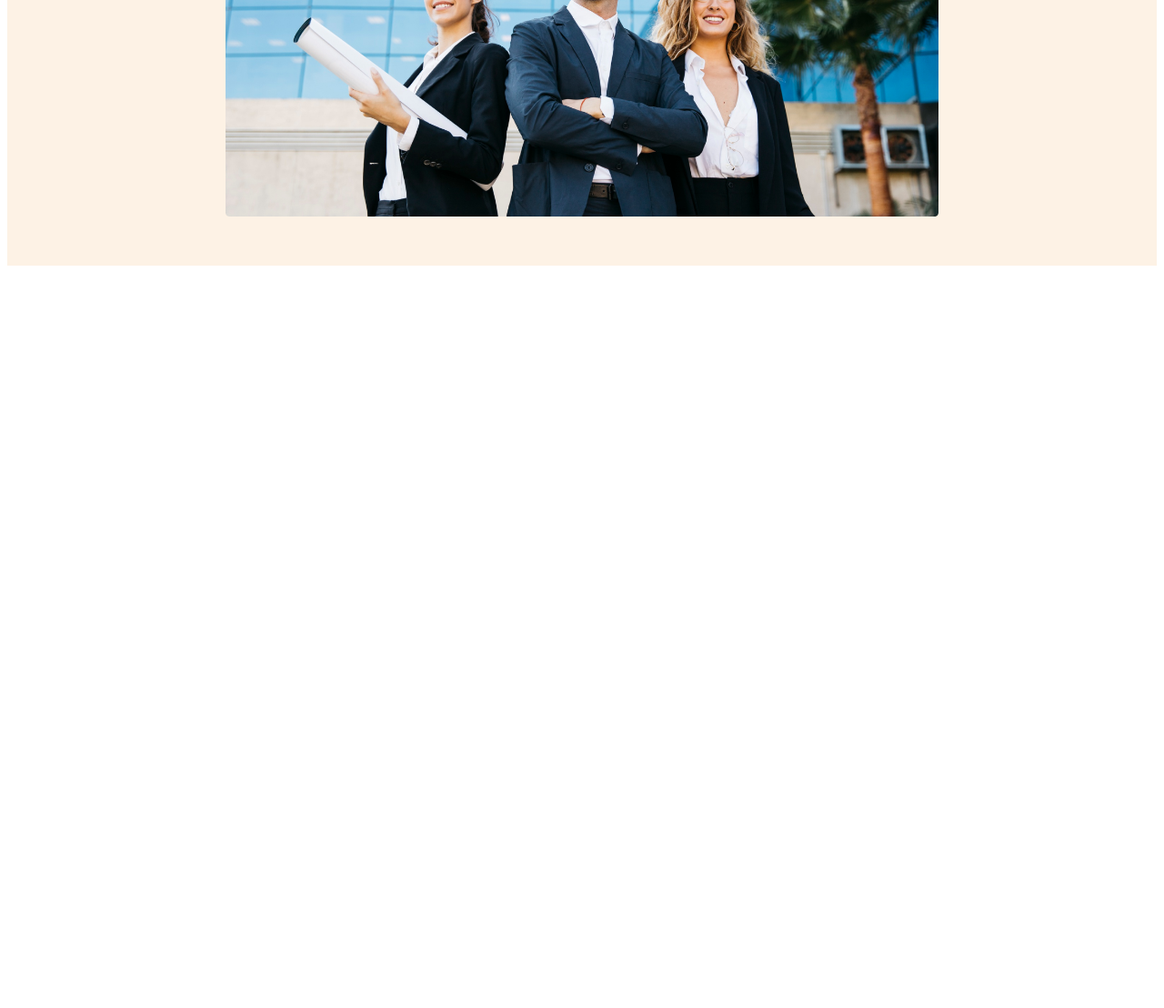
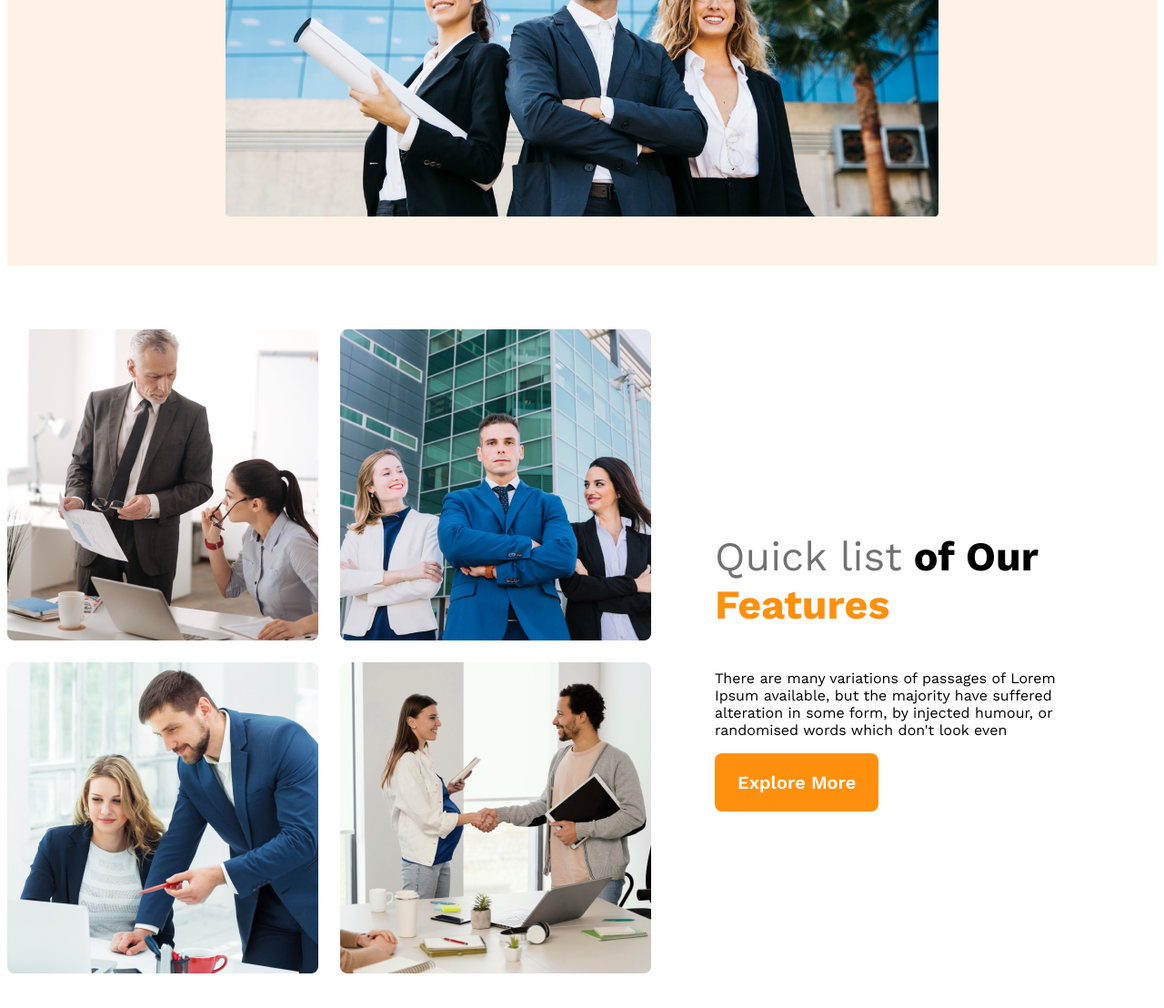
Before and after one commit to Shakilofficial/g3-architects, a plain HTML site: page index.html in a window 1280 px wide. Shown: the part 719-1827 px from the top of the page at 91% size. Before the commit the page ends 1019 px from the top, so only its background shows below. Drawn offline with nearby package versions, Linux system fonts and the light colour scheme.

Commit message:
added features sections

```diff
--- a/index.html
+++ b/index.html
@@ -36,7 +36,21 @@
         <img src="images/banner.png" alt="banner-image">
       </div>
     </header>
-    <main></main>
+    <main>
+      <section class="teams-container">
+        <div class="teams-img-container">
+          <img src="images/team1.png" alt="team-image-1">
+          <img src="images/team2.png" alt="team-image-2">
+          <img src="images/team3.png" alt="team-image-3">
+          <img src="images/team4.png" alt="team-image-4">
+        </div>
+        <div class="teams-content">
+          <h3 class="teams-title"> <span class="quick-list">Quick list</span> <span>of Our </span> <span class="text-features">Features</span> </h3>
+          <p class="teams-description">There are many variations of passages of Lorem Ipsum available, but the majority have suffered alteration in some form, by injected humour, or randomised words which don't look even</p>
+          <button class="btn-primary">Explore More</button>
+        </div>
+      </section>
+    </main>
     <footer></footer>
   </body>
 </html>
--- a/styles/g3-styles.css
+++ b/styles/g3-styles.css
@@ -60,7 +60,38 @@ nav li a {
     width: 100%;
 }
 
+/* main styles */
 
+main{
+    max-width: 1440px;
+    margin: 70px auto;
+}
+
+/* teams styles */
+.teams-container{
+    display: flex;
+    align-items: center;
+}
+.teams-img-container{
+    display:grid;
+    grid-template-columns: repeat(2, 1fr);
+    gap: 1.5rem;
+}
+.teams-content{
+    padding-right: 70px;
+    padding-left: 70px;
+}
+.teams-title{
+    font-size: 2.8rem;
+}
+.teams-title .quick-list{
+    color: #727272;
+    font-weight: 500;
+}
+.teams-title .text-features{
+    color: #FF900E;
+    font-weight: 700;
+}
 
 /* responsive media queries */
 
```
